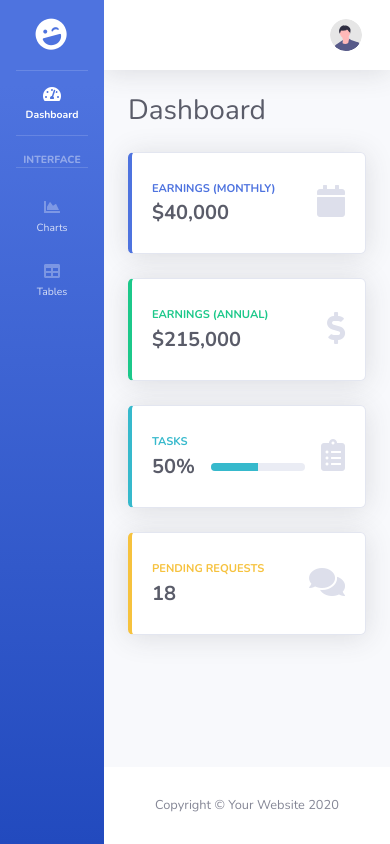
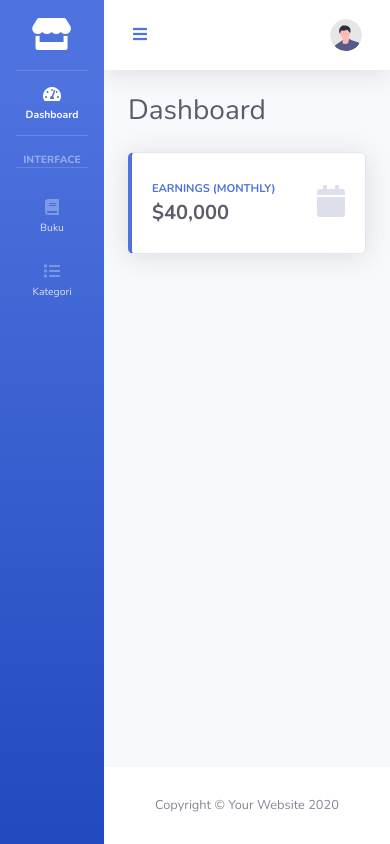
Before and after one commit to wahyunf354/toko-buku-uas, a PHP site: page / in a window 390 px wide. Run offline with PHP 8.4, Linux system fonts and the light colour scheme.

Commit message:
fix error navbar mobile

```diff
--- a/index.php
+++ b/index.php
@@ -31,68 +31,6 @@
       </div>
     </div>
 
-    <!-- Earnings (Monthly) Card Example -->
-    <div class="col-xl-3 col-md-6 mb-4">
-      <div class="card border-left-success shadow h-100 py-2">
-        <div class="card-body">
-          <div class="row no-gutters align-items-center">
-            <div class="col mr-2">
-              <div class="text-xs font-weight-bold text-success text-uppercase mb-1">
-                Earnings (Annual)</div>
-              <div class="h5 mb-0 font-weight-bold text-gray-800">$215,000</div>
-            </div>
-            <div class="col-auto">
-              <i class="fas fa-dollar-sign fa-2x text-gray-300"></i>
-            </div>
-          </div>
-        </div>
-      </div>
-    </div>
-
-    <!-- Earnings (Monthly) Card Example -->
-    <div class="col-xl-3 col-md-6 mb-4">
-      <div class="card border-left-info shadow h-100 py-2">
-        <div class="card-body">
-          <div class="row no-gutters align-items-center">
-            <div class="col mr-2">
-              <div class="text-xs font-weight-bold text-info text-uppercase mb-1">Tasks
-              </div>
-              <div class="row no-gutters align-items-center">
-                <div class="col-auto">
-                  <div class="h5 mb-0 mr-3 font-weight-bold text-gray-800">50%</div>
-                </div>
-                <div class="col">
-                  <div class="progress progress-sm mr-2">
-                    <div class="progress-bar bg-info" role="progressbar" style="width: 50%" aria-valuenow="50" aria-valuemin="0" aria-valuemax="100"></div>
-                  </div>
-                </div>
-              </div>
-            </div>
-            <div class="col-auto">
-              <i class="fas fa-clipboard-list fa-2x text-gray-300"></i>
-            </div>
-          </div>
-        </div>
-      </div>
-    </div>
-
-    <!-- Pending Requests Card Example -->
-    <div class="col-xl-3 col-md-6 mb-4">
-      <div class="card border-left-warning shadow h-100 py-2">
-        <div class="card-body">
-          <div class="row no-gutters align-items-center">
-            <div class="col mr-2">
-              <div class="text-xs font-weight-bold text-warning text-uppercase mb-1">
-                Pending Requests</div>
-              <div class="h5 mb-0 font-weight-bold text-gray-800">18</div>
-            </div>
-            <div class="col-auto">
-              <i class="fas fa-comments fa-2x text-gray-300"></i>
-            </div>
-          </div>
-        </div>
-      </div>
-    </div>
   </div>
 
 </div>
--- /dev/null
+++ b/kategori/index.php
@@ -0,0 +1 @@
+kategori
--- a/layouts/navbar.php
+++ b/layouts/navbar.php
@@ -6,6 +6,10 @@
 
     <!-- Topbar -->
     <nav class="navbar navbar-expand navbar-light bg-white topbar mb-4 static-top shadow">
+      <!-- Sidebar Toggle (Topbar) -->
+      <button id="sidebarToggleTop" class="btn btn-link d-md-none rounded-circle mr-3">
+        <i class="fa fa-bars"></i>
+      </button>
 
       <!-- Topbar Navbar -->
       <ul class="navbar-nav ml-auto">
--- a/layouts/sidebar.php
+++ b/layouts/sidebar.php
@@ -6,10 +6,10 @@
 
     <!-- Sidebar - Brand -->
     <a class="sidebar-brand d-flex align-items-center justify-content-center" href="index.html">
-      <div class="sidebar-brand-icon rotate-n-15">
-        <i class="fas fa-laugh-wink"></i>
+      <div class="sidebar-brand-icon">
+        <i class="fas fa-store"></i>
       </div>
-      <div class="sidebar-brand-text mx-3">SB Admin <sup>2</sup></div>
+      <div class="sidebar-brand-text mx-3">Baca Buku</div>
     </a>
 
     <!-- Divider -->
@@ -17,7 +17,7 @@
 
     <!-- Nav Item - Dashboard -->
     <li class="nav-item active">
-      <a class="nav-link" href="index.html">
+      <a class="nav-link" href="/toko-buku-uas">
         <i class="fas fa-fw fa-tachometer-alt"></i>
         <span>Dashboard</span></a>
     </li>
@@ -35,16 +35,16 @@
 
     <!-- Nav Item - Charts -->
     <li class="nav-item">
-      <a class="nav-link" href="charts.html">
-        <i class="fas fa-fw fa-chart-area"></i>
-        <span>Charts</span></a>
+      <a class="nav-link" href="/toko-buku-uas/buku">
+        <i class="fas fa-fw fa-book"></i>
+        <span>Buku</span></a>
     </li>
 
     <!-- Nav Item - Tables -->
     <li class="nav-item">
-      <a class="nav-link" href="tables.html">
-        <i class="fas fa-fw fa-table"></i>
-        <span>Tables</span></a>
+      <a class="nav-link" href="/toko-buku-uas/kategori">
+        <i class="fas fa-fw fa-list"></i>
+        <span>Kategori</span></a>
     </li>
 
     <!-- Divider -->
```
Also changed, not shown: buku/index.php (added), functions/buku.php (added).
